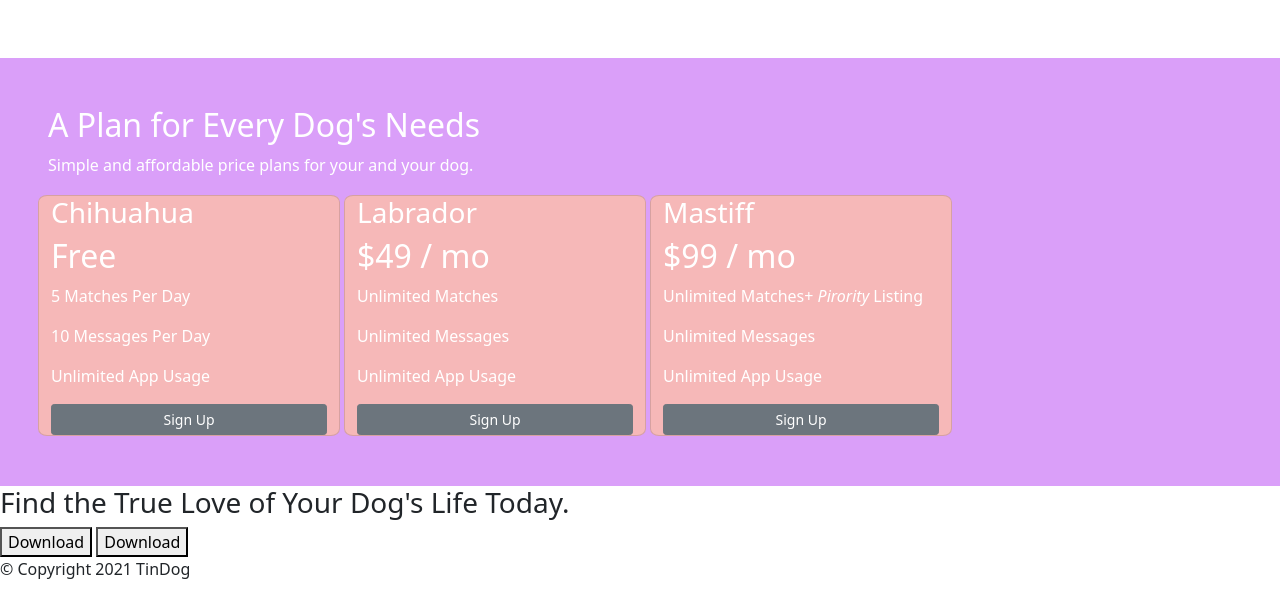
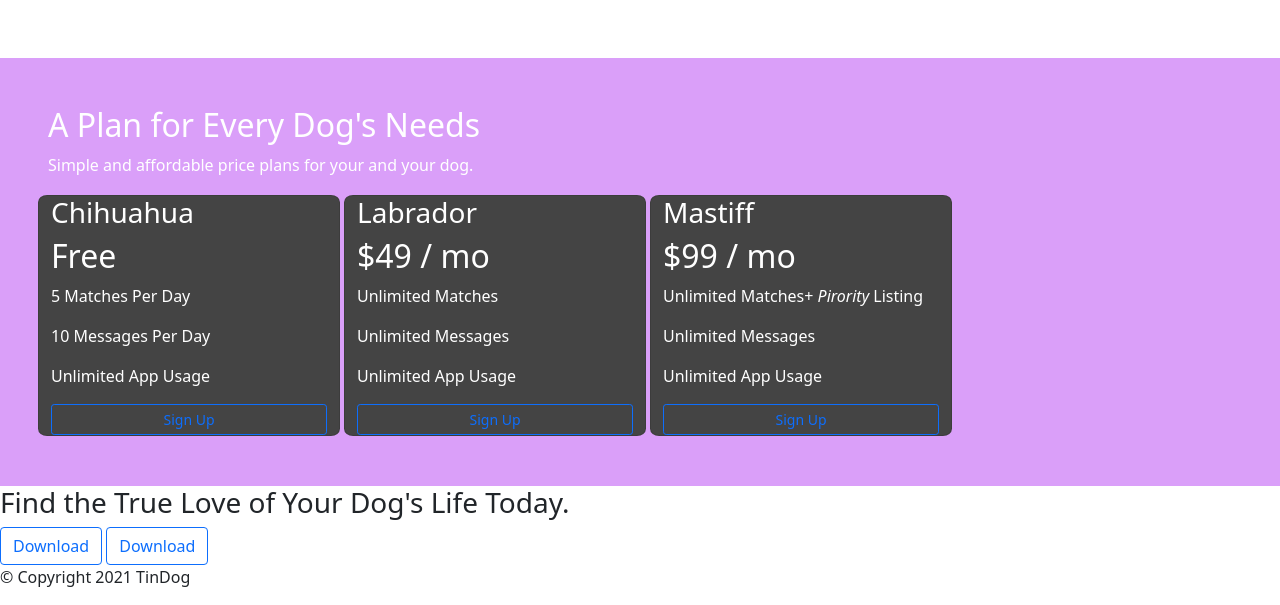
Before and after one commit to hamdan-soleja/tindog, a plain HTML site: page index.html in a window 1280 px wide. Shown: the part 2314-2919 px from the top of the page. Drawn offline with nearby package versions, Linux system fonts and the light colour scheme.

Commit message:
commit changes

```diff
--- a/css/styles.css
+++ b/css/styles.css
@@ -69,7 +69,7 @@ padding: 1em;
 
 }
 .card{
-  background-color: #F6B8B8;
+  background-color: #444444;
   border-radius: 3%;
 margin:  2px;
 }
--- a/index.html
+++ b/index.html
@@ -142,7 +142,7 @@
         <p>5 Matches Per Day</p>
         <p>10 Messages Per Day</p>
         <p>Unlimited App Usage</p>
-                <button class="butt btn btn-secondary btn-sm" type="button">Sign Up</button>
+                <button class="btn btn-outline-primary btn-sm" type="button">Sign Up</button>
       </div>
 
 
@@ -153,7 +153,7 @@
         <p>Unlimited Messages</p>
         <p>Unlimited App Usage</p>
 
-          <button  class=" butt btn btn-secondary btn-sm"  type="button">Sign Up</button>
+          <button  class=" btn btn-outline-primary btn-sm"  type="button">Sign Up</button>
 
       </div>
       <div class="  card col col-sm-4 col-lg-3 col-md-4 ">
@@ -165,7 +165,7 @@
   <p>Unlimited Messages</p>
   <p>Unlimited App Usage</p>
 
-  <button  class=" btn btn-secondary btn-sm"  type="button">Sign Up</button>
+  <button  class=" btn btn-outline-primary btn-sm"  type="button">Sign Up</button>
 
 
 
@@ -183,8 +183,8 @@
   <section id="cta">
 
     <h3>Find the True Love of Your Dog's Life Today.</h3>
-    <button type="button">Download</button>
-    <button type="button">Download</button>
+    <button class="btn btn-outline-primary"type="button">Download</button>
+    <button class="btn btn-outline-primary"type="button">Download</button>
 
   </section>
 
```
